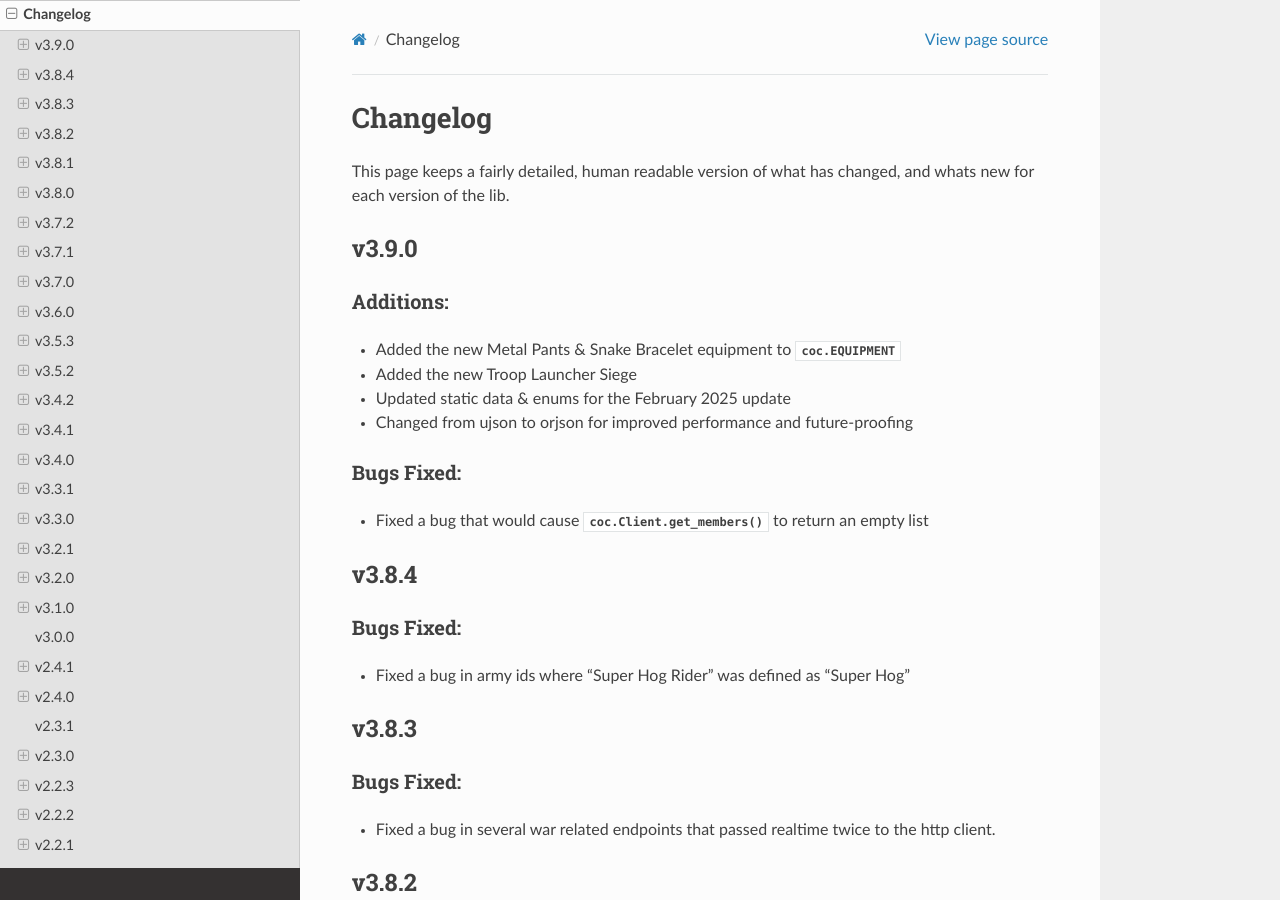
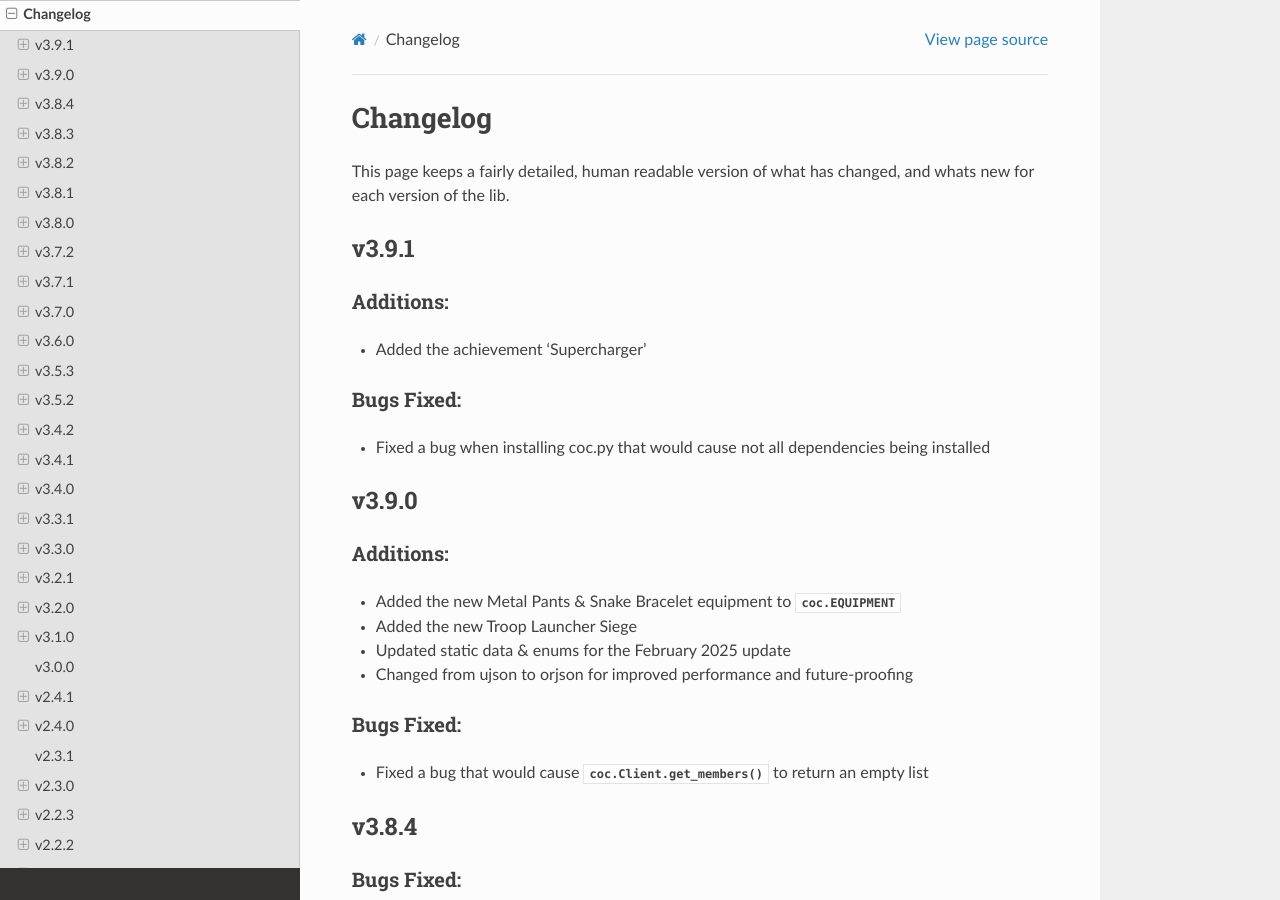
Before and after one commit to mathsman5133/coc.py, a Sphinx documentation site: the page built from docs/miscellaneous/changelog.rst, in a window 1280 px wide and 900 px high. Built offline with Sphinx 7.4.7 and the Read the Docs theme 3.1.0, drawn with Linux system fonts in a browser that asks for light colours.

Commit message:
Update changelog.rst

```diff
--- a/docs/miscellaneous/changelog.rst
+++ b/docs/miscellaneous/changelog.rst
@@ -6,6 +6,17 @@ Changelog
 ===========
 This page keeps a fairly detailed, human readable version
 of what has changed, and whats new for each version of the lib.
+
+v3.9.1
+------
+
+Additions:
+~~~~~~~~~~
+- Added the achievement 'Supercharger'
+
+Bugs Fixed:
+~~~~~~~~~~~
+- Fixed a bug when installing coc.py that would cause not all dependencies being installed
 
 v3.9.0
 ------
```
